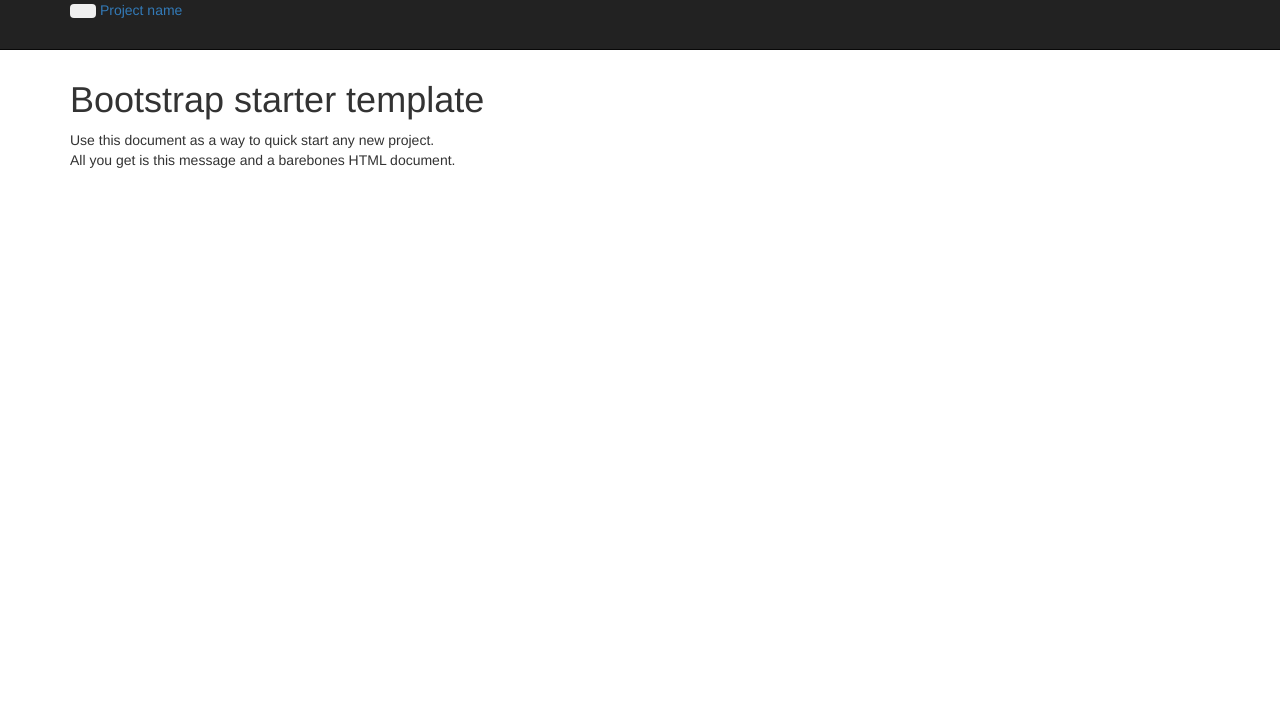
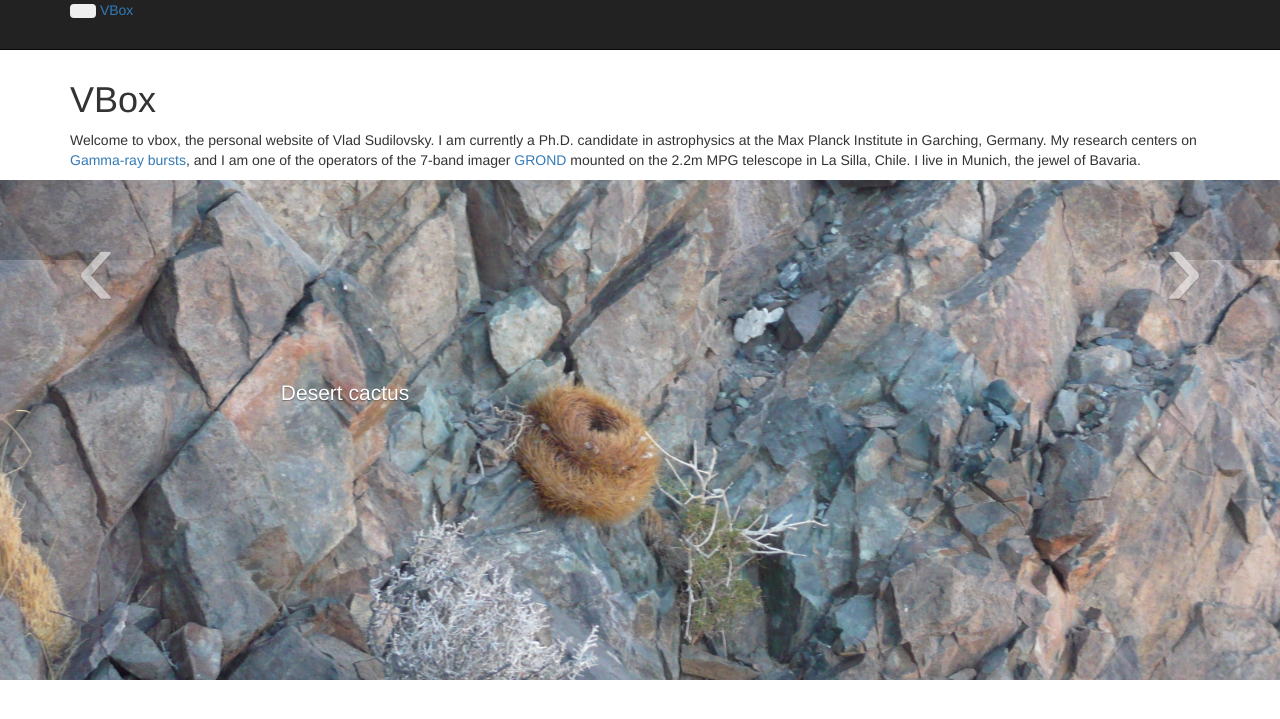
Before and after one commit to vsudilov/vss-flask, a Flask app: page / in a window 1280 px wide. Shown: the top 719 px of the page. Run offline with Flask 2, Linux system fonts and the light colour scheme; some libraries are stand-ins or nearby versions.

Commit message:
More fleshing out of templates

```diff
--- a/app.py
+++ b/app.py
@@ -1,13 +1,28 @@
-from flask import Flask, render_template
+from flask import Flask, render_template, request
 
 app = Flask(__name__)
 app.debug = True
 
-
-
 @app.route('/')
 def home():
-    return render_template('home.html')
+  return render_template('home.html')
+
+@app.route('/cv/')
+def cv():
+  return render_template('cv.html')
+
+@app.route('/contact/')
+def contact():
+  return render_template('contact.html')
+
+@app.route('/projects/')
+def projects():
+  return render_template('projects.html')
+
+@app.route('/projects/parxiv/')
+def parxiv():
+
+  return render_template('projects/parxiv.html')
 
 if __name__ == '__main__':
-    app.run(host='0.0.0.0')
+  app.run(host='0.0.0.0')
--- a/templates/base.html
+++ b/templates/base.html
@@ -5,7 +5,7 @@
 <head>
 	<script src="/static/js/jquery-2.0.2.min.js"></script>
 	<script src="/static/bootstrap/js/bootstrap.min.js"></script>
-<title>Bootstrap 101 Template</title>
+<title>VBox</title>
 <meta name="viewport" content="width=device-width, initial-scale=1.0">
 <!-- Bootstrap -->
 <link href="/static/bootstrap/css/bootstrap.min.css" rel="stylesheet" media="screen">
--- /dev/null
+++ b/templates/contact.html
@@ -0,0 +1,3 @@
+{% extends "base.html" %}
+{% block content %}
+{% endblock %}
--- /dev/null
+++ b/templates/cv.html
@@ -0,0 +1,3 @@
+{% extends "base.html" %}
+{% block content %}
+{% endblock %}
--- a/templates/home.html
+++ b/templates/home.html
@@ -3,9 +3,105 @@
 
     <div class="container">
 
-      <h1>Bootstrap starter template</h1>
-      <p>Use this document as a way to quick start any new project.<br> All you get is this message and a barebones HTML document.</p>
+      <h1>VBox</h1>
+      <p>Welcome to vbox, the personal website of Vlad Sudilovsky. I am currently a Ph.D. candidate in astrophysics at the Max Planck Institute in Garching, Germany. My research centers on <a href="http://en.wikipedia.org/wiki/Gamma-ray_burst">Gamma-ray bursts</a>, and I am one of the operators of the 7-band imager <a href="http://en.wikipedia.org/wiki/GROND">GROND</a> mounted on the 2.2m MPG telescope in La Silla, Chile. I live in Munich, the jewel of Bavaria.
+</p>
 
     </div> <!-- /container -->
 
+
+<style>
+    /* CUSTOMIZE THE CAROUSEL
+    -------------------------------------------------- */
+
+    /* Carousel base class */
+    .carousel {
+      margin-bottom: 60px;
+    }
+
+    .carousel .container {
+      position: relative;
+      z-index: 9;
+    }
+
+    .carousel-control {
+      height: 80px;
+      margin-top: 0;
+      font-size: 120px;
+      text-shadow: 0 1px 1px rgba(0,0,0,.4);
+      background-color: transparent;
+      border: 0;
+      z-index: 10;
+    }
+
+    .carousel .item {
+      height: 500px;
+    }
+    .carousel img {
+      position: absolute;
+      top: 0;
+      left: 0;
+      min-width: 100%;
+      height: 500px;
+    }
+
+    .carousel-caption {
+      background-color: transparent;
+      position: static;
+      max-width: 550px;
+      padding: 0 20px;
+      margin-top: 200px;
+    }
+    .carousel-caption h1,
+    .carousel-caption .lead {
+      margin: 0;
+      line-height: 1.25;
+      color: #fff;
+      text-shadow: 0 1px 1px rgba(0,0,0,.4);
+    }
+    .carousel-caption .btn {
+      margin-top: 10px;
+    }
+</style>
+
+
+    <!-- Carousel
+    ================================================== -->
+    <div id="myCarousel" class="carousel slide">
+      <div class="carousel-inner">
+        <div class="item active">
+          <img src="/static/images/cactus2.jpg" alt="">
+          <div class="container">
+            <div class="carousel-caption">
+              <p class="lead">Desert cactus</p>
+            </div>
+          </div>
+        </div>
+        <div class="item">
+          <img src="/static/images/xmas_tree2.jpg" alt="">
+          <div class="container">
+            <div class="carousel-caption">
+              <p class="lead">Christmas tree</p>
+            </div>
+          </div>
+        </div>
+        <div class="item">
+          <img src="/static/images/signpost2.jpg" alt="">
+          <div class="container">
+            <div class="carousel-caption">
+              <p class="lead">Signpost</p>
+            </div>
+          </div>
+        </div>
+      </div>
+      <a class="left carousel-control" href="#myCarousel" data-slide="prev">&lsaquo;</a>
+      <a class="right carousel-control" href="#myCarousel" data-slide="next">&rsaquo;</a>
+    </div><!-- /.carousel -->
+
+    <script>
+		$(function(){
+          // carousel demo
+          $('#myCarousel').carousel()
+        })
+    </script>
 {% endblock %}
--- a/templates/navbar.html
+++ b/templates/navbar.html
@@ -6,12 +6,14 @@
         <span class="icon-bar"></span>
         <span class="icon-bar"></span>
       </button>
-      <a class="brand" href="#">Project name</a>
+      <a class="brand" href="#">VBox</a>
       <div class="nav-collapse collapse">
         <ul class="nav">
-          <li class="active"><a href="#">Home</a></li>
-          <li><a href="#about">About</a></li>
-          <li><a href="#contact">Contact</a></li>
+          <li {% if request.path == "/" %} class="active" {% endif %}><a href="/">home</a></li>
+          <li {% if request.path == "/projects/" %} class="active" {% endif %}><a href="/projects/">projects</a></li>
+          <li {% if request.path == "/cv/" %} class="active" {% endif %}><a href="/cv/">CV</a></li>
+          <li> <a href="https://github.com/vsudilov/">github</a></li>
+          <li {% if request.path == "/contact/" %} class="active" {% endif %}><a href="/contact/">contact</a></li>
         </ul>
       </div><!--/.nav-collapse -->
     </div>
--- /dev/null
+++ b/templates/projects.html
@@ -0,0 +1,3 @@
+{% extends "base.html" %}
+{% block content %}
+{% endblock %}
--- /dev/null
+++ b/templates/projects/parxiv.html
@@ -0,0 +1,3 @@
+{% extends "base.html" %}
+{% block content %}
+{% endblock %}
```
Also changed, not shown: static/images/cactus2.jpg (added), static/images/signpost2.jpg (added), static/images/xmas_tree2.jpg (added).
